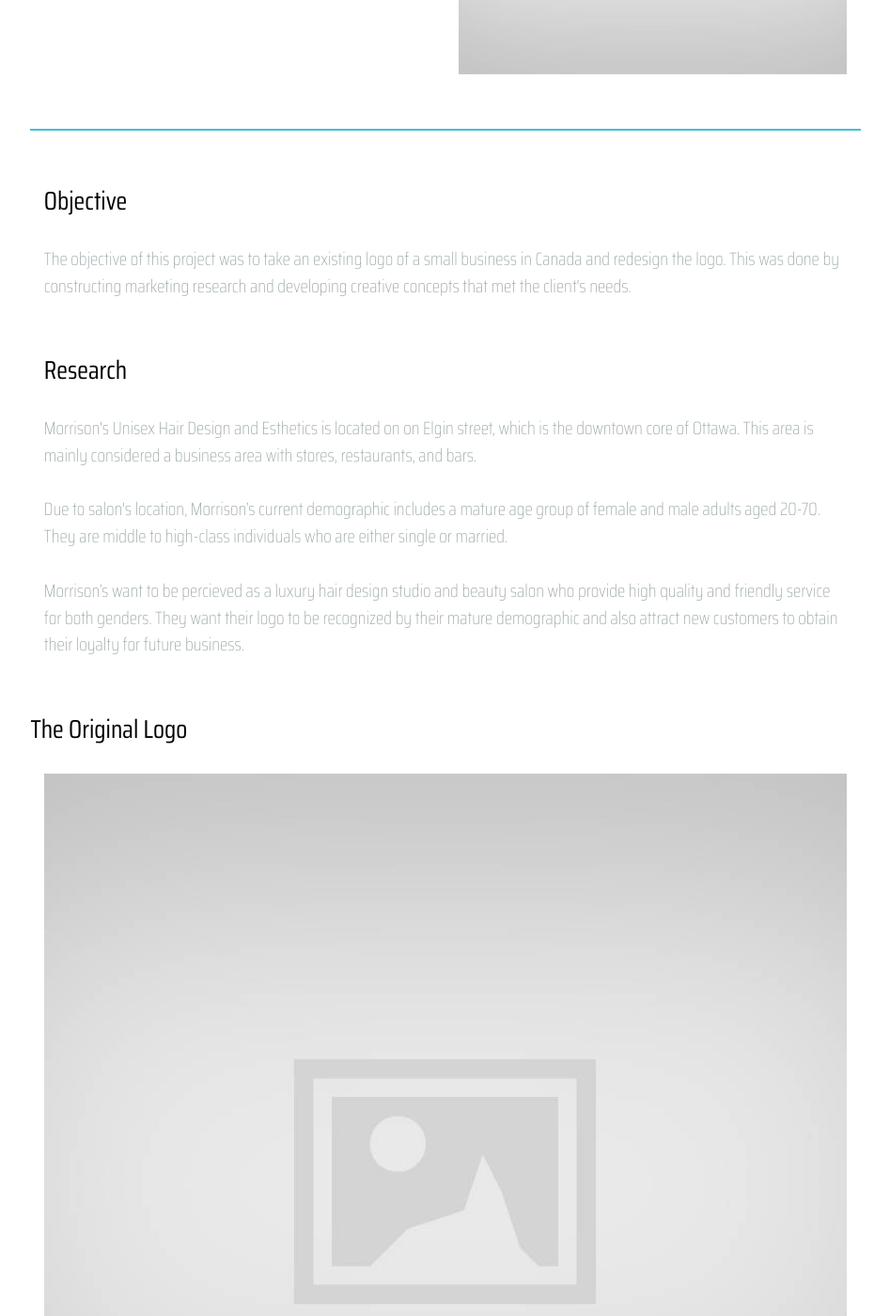
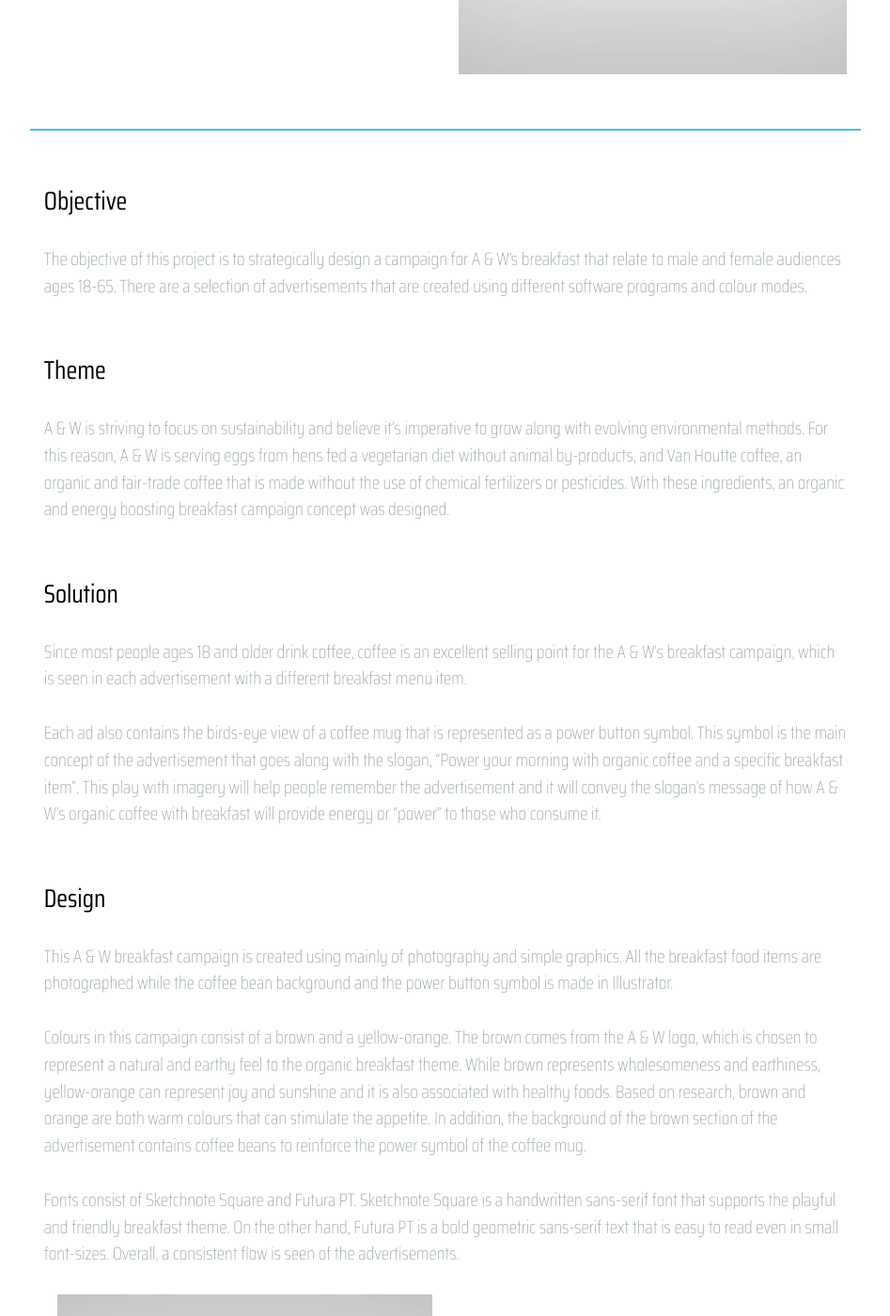
Before and after one commit to Anniechanster/anniechan.ca, a Jekyll site: the page built from awbreakfast.html, in a window 1280 px wide and 1400 px high, scrolled down 535 px. Shown: the whole window at 94% size, without its empty margins (166-1113 px from the left). Built offline with Jekyll 4.4.1, drawn with Linux system fonts in a browser that asks for light colours; some of the changed text lies outside the part shown.

Commit message:
added content to new page
a&w

```diff
--- a/awbreakfast.html
+++ b/awbreakfast.html
@@ -23,36 +23,25 @@
 
   <div itemscope itemtype="https://schema.org/Text" class="unit [xs-1 s-1 m-1 l-1] push gutter-1-2">
     <h3 itemprop="headline">Objective</h3>
-    <p itemprop="text">The objective of this project was to take an existing logo of a small business in Canada and redesign the logo. This was done by constructing marketing research and developing creative concepts that met the client's needs.</p>
+    <p itemprop="text">The objective of this project is to strategically design a campaign for A & W’s breakfast that relate to male and female audiences ages 18-65. There are a selection of advertisements that are created using different software programs and colour modes.</p>
   </div>
 
   <div itemscope itemtype="https://schema.org/Text" class="unit [xs-1 s-1 m-1 l-1] push gutter-1-2">
-    <h3>Research</h3>
-    <p itemprop="description">Morrison's Unisex Hair Design and Esthetics is located on on Elgin street, which is the downtown core of Ottawa. This area is mainly considered a business area with stores, restaurants, and bars.</p>
-    <p itemprop="text">Due to salon's location, Morrison’s current demographic includes a mature age group of female and male adults aged 20-70. They are middle to high-class individuals who are either single or married.</p>
-    <p itemprop="text">Morrison’s want to be percieved as a luxury hair design studio and beauty salon who provide high quality and friendly service for both genders. They want their logo to be recognized by their mature demographic and also attract new customers to obtain their loyalty for future business.</p>
-  </div>
-
-  <div itemscope itemtype="https://schema.org/Photograph" class="unit [xs-1 s-1 m-1 l-1] push">
-    <h3 itemprop="name">The Original Logo</h3>
-    <img itemprop="image" class="img-flex gutter-1-2" src="{{site.baseurl}}/images/placeholder.jpg" alt="">
+    <h3>Theme</h3>
+    <p itemprop="text">A & W is striving to focus on sustainability and believe it’s imperative to grow along with evolving environmental methods. For this reason, A & W is serving eggs from hens fed a vegetarian diet without animal by-products, and Van Houtte coffee, an organic and fair-trade coffee that is made without the use of chemical fertilizers or pesticides. With these ingredients, an organic and energy boosting breakfast campaign concept was designed.</p>
   </div>
 
   <div itemscope itemtype="https://schema.org/Text" class="unit [xs-1 s-1 m-1 l-1] push gutter-1-2">
-    <h3 itemprop="headline">The Redesigned Logo</h3>
-    <p itemprop="text">The logo represents the best qualities
-    and characteristics of Morrison’s Unisex
-    Hair Design & Esthetics identity. The
-    logo has been created with dynamic
-    flexibility that reflects their stylists’ ability to professionally style and treat hair.</p>
-    <p itemprop="text">In a single glance, the logo shows the
-    versatility of Morrison’s Unisex Hair
-    Design and Esthetics. The concept of
-    the logo uses the letter <i>M</i> in Morrison’s and incorporates two elegant, wave-like shapes in the letter, replacing the right diagonal stroke. These two shapes symbolize hair or a hairpiece that represents Morrison’s main service, which is hairstyling. The hairpiece symbol is easily understood and recognized. The bilateral serifs found at the foot of the <i>M</i> creates a sense of stability and reliance of the logo.</p>
-    <p itemprop="description">Overall, the logo elegantly
-    works together, creating a luxurious feel
-    to the brand.</p>
+    <h3 itemprop="headline">Solution</h3>
+    <p itemprop="text">Since most people ages 18 and older drink coffee, coffee is an excellent selling point for the A & W’s breakfast campaign, which is seen in each advertisement with a different breakfast menu item.</p>
+    <p itemprop="text">Each ad also contains the birds-eye view of a coffee mug that is represented as a power button symbol. This symbol is the main concept of the advertisement that goes along with the slogan, “Power your morning with organic coffee and a specific breakfast item”. This play with imagery will help people remember the advertisement and it will convey the slogan’s message of how A & W’s organic coffee with breakfast will provide energy or “power” to those who consume it.</p>
   </div>
+
+  <div itemscope itemtype="https://schema.org/Text" class="unit [xs-1 s-1 m-1 l-1] push gutter-1-2">
+    <h3 itemprop="headline">Design</h3>
+    <p itemprop="text">This A & W breakfast campaign is created using mainly of photography and simple graphics. All the breakfast food items are photographed while the coffee bean background and the power button symbol is made in Illustrator.</p>
+    <p itemprop="text">Colours in this campaign consist of a brown and a yellow-orange. The brown comes from the A & W logo, which is chosen to represent a natural and earthy feel to the organic breakfast theme. While brown represents wholesomeness and earthiness, yellow-orange can represent joy and sunshine and it is also associated with healthy foods. Based on research, brown and orange are both warm colours that can stimulate the appetite. In addition, the background of the brown section of the advertisement contains coffee beans to reinforce the power symbol of the coffee mug.</p>
+    <p itemprop="text">Fonts consist of Sketchnote Square and Futura PT. Sketchnote Square is a handwritten sans-serif font that supports the playful and friendly breakfast theme. On the other hand, Futura PT is a bold geometric sans-serif text that is easy to read even in small font-sizes. Overall, a consistent flow is seen of the advertisements.</p>
 
   <div itemscope itemtype="https://schema.org/Photograph" class="unit [xs-1 s-1 m-1-2 l-1-2] push">
     <img itemprop="image" class="img-flex gutter-1-2" src="{{site.baseurl}}/images/placeholder.jpg" alt="">
```
